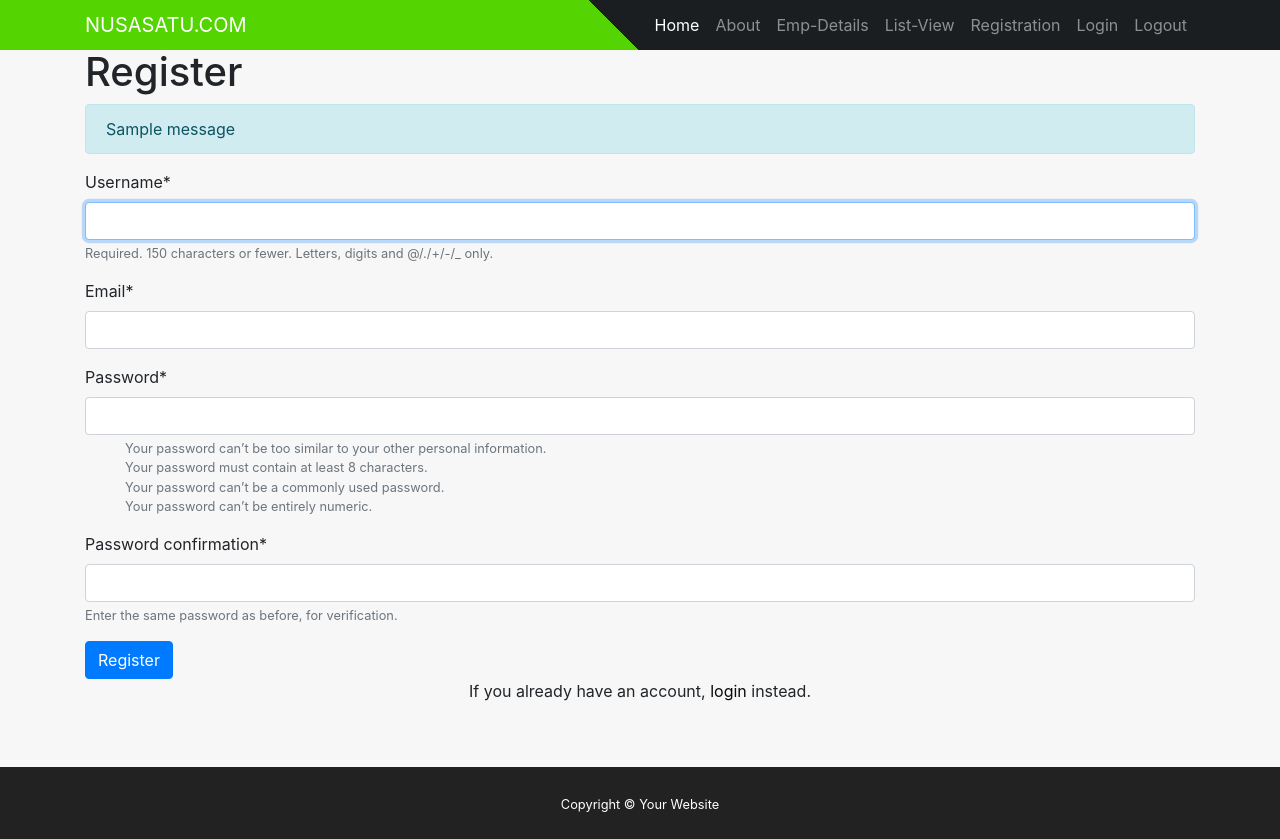
After one commit to knitesh5/django_project, a Django app: page /register in a window 1280 px wide. The commit adds this page. Run offline with Django 3.2, Linux system fonts and the light colour scheme; tables that the repository leaves empty hold one stand-in row (values such as "Sample post"); one stand-in notice (Sample message) is shown; some libraries are stand-ins or nearby versions.

Commit message:
added login registration

```diff
--- a/demo.txt
+++ b/demo.txt
@@ -1 +1,6 @@
 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
+
+sqlite3 db.sqlite3 //to connect the db
+.tables
+DROP TABLE mysite_person;
+DELETE * FROM table_name
--- a/mysite/forms.py
+++ b/mysite/forms.py
@@ -1,6 +1,8 @@
 
 from django import forms
 from django.forms import HiddenInput
+from django.contrib.auth.forms import UserCreationForm
+from django.contrib.auth.models import User
 
 # creating a form
 class InputForm(forms.Form):
@@ -17,4 +19,22 @@ from .models import Person
 class PersonForm(forms.ModelForm):
     class Meta:
         model = Person
-        fields = ('emp_id','name', 'email', 'job_title', 'bio')
+        fields = ('emp_id','name', 'email', 'job_title', 'bio','file')
+
+
+
+# Create your forms here.
+
+class NewUserForm(UserCreationForm):
+	email = forms.EmailField(required=True)
+
+	class Meta:
+		model = User
+		fields = ("username", "email", "password1", "password2")
+
+	def save(self, commit=True):
+		user = super(NewUserForm, self).save(commit=False)
+		user.email = self.cleaned_data['email']
+		if commit:
+			user.save()
+		return user
--- /dev/null
+++ b/mysite/functions/functions.py
@@ -0,0 +1,4 @@
+def handle_uploaded_file(f):
+    with open('mysite/static/upload/'+f.name, 'wb+') as destination:
+        for chunk in f.chunks():
+            destination.write(chunk)
--- a/mysite/models.py
+++ b/mysite/models.py
@@ -6,3 +6,4 @@ class Person(models.Model):
     email = models.EmailField(blank=True)
     job_title = models.CharField(max_length=30, blank=True)
     bio = models.TextField(blank=True)
+    file = models.FileField(blank=True) # for creating file input
--- a/mysite/templates/edit.html
+++ b/mysite/templates/edit.html
@@ -17,7 +17,7 @@
             {% csrf_token %}
             <div class="form-group">
               <label for="formGroupExampleInput">Emp id</label>
-              <input value="{{ mymember.emp_id }}" type="text" class="form-control">
+              <input value="{{ mymember.emp_id }}" type="text" class="form-control" name='Emp_id'>
             </div>
             <div class="form-group">
               <label for="formGroupExampleInput2">Name</label>
@@ -35,6 +35,10 @@
                 <label for="formGroupExampleInput2">Bio</label>
                 <input value="{{ mymember.bio }}" type="text" class="form-control" name='Bio'>
             </div>
+            <div class="form-group">
+              <label for="formGroupExampleInput2">File Name:</label>
+              <input value="{{ mymember.file }}" type="file" class="form-control" name='File'>
+          </div>
             <button type="submit" class="btn btn-success">Save person</button>
           </form>
         {% endblock %}
--- a/mysite/templates/header.html
+++ b/mysite/templates/header.html
@@ -223,15 +223,15 @@ li {
             </li>
 
             <li class="nav-item">
-              <a class="nav-link" href="#">Vegetables</a>
+              <a class="nav-link" href="/register">Registration</a>
             </li>
 
             <li class="nav-item">
-              <a class="nav-link" href="#">Blog</a>
+              <a class="nav-link" href="/login">Login</a>
             </li>
 
             <li class="nav-item">
-              <a class="nav-link" href="#">Contact</a>
+              <a class="nav-link" href="/logout">Logout </a>
             </li>
           </ul>
         </div>
--- a/mysite/templates/home.html
+++ b/mysite/templates/home.html
@@ -8,8 +8,11 @@
      padding: 100px 0 0 0;
      }
 </style>
+
 <div id="test">
-
+{% for message in messages %}
+<div class="alert alert-info msg fade show" role="alert">{{ message }}</div>
+{% endfor %}
 </div>
 {% include "footer.html" %}
 </html>
--- a/mysite/templates/list_view.html
+++ b/mysite/templates/list_view.html
@@ -21,6 +21,7 @@
                 <th scope="col">Email</th>
                 <th scope="col">Job Title</th>
                 <th scope="col">Bio</th>
+                <th scope="col">File Name</th>
                 <th scope="col">Action</th>
               </tr>
             </thead>
@@ -32,6 +33,7 @@
                 <td>{{data.email}}</td>
                 <td>{{data.job_title}}</td>
                 <td>{{data.bio}}</td>
+                <td>{{data.file}}</td>
                 <td><a class='fa fa-trash' style='color: red' href="delete/{{ data.emp_id }}"></a></td>
                 <td><a class='fa fa-edit' style='color: green' href="edit/{{ data.emp_id }}"></a></td>
               </tr>
--- /dev/null
+++ b/mysite/templates/register.html
@@ -0,0 +1,21 @@
+{% include "header.html" %}
+{% block content %}
+
+{% load crispy_forms_tags %}
+
+<!--Register-->
+<div class="container py-5">
+    <h1>Register</h1>
+    {% for message in messages %}
+    <div class="alert alert-info msg fade show" role="alert">{{ message }}</div>
+    {% endfor %}
+	<form method="POST">
+		{% csrf_token %}
+		{{ register_form|crispy }}
+		<button class="btn btn-primary" type="submit">Register</button>
+	</form>
+	<p class="text-center">If you already have an account, <a href="/login">login</a> instead.</p>
+</div>
+
+{% endblock %}
+{% include "footer.html" %}
--- a/mysite/urls.py
+++ b/mysite/urls.py
@@ -21,11 +21,13 @@ urlpatterns = [
     path('admin/', admin.site.urls),
     path('test/', views.test),
     path('mock/', views.mock),
-    path('emp_details/', views.create_view,name='homepage'),
-    path('list_view/', views.list_view,name='homepage'),
+    path('emp_details/', views.create_view,name='emp_details'),
+    path('list_view/', views.list_view,name='list_view'),
     path('list_view/delete/<int:emp_id>', views.delete, name='delete'),
     path('list_view/edit/<int:emp_id>', views.edit, name='edit'),
     path('list_view/edit/updaterecord/<int:emp_id>', views.updaterecord, name='updaterecord'),
+    path("register", views.register_request, name="register"),
+    path("login", views.login_request, name="login"),
     path('about/', views.about),
     path('', views.home_view),
 ]
--- a/mysite/views.py
+++ b/mysite/views.py
@@ -11,6 +11,11 @@ from django.http import HttpResponseRedirect
 from django.shortcuts import redirect
 from django.template import loader
 from django.http import HttpResponse, HttpResponseRedirect
+from mysite.functions.functions import handle_uploaded_file
+from .forms import NewUserForm
+from django.contrib.auth import login,authenticate
+from django.contrib import messages
+from django.contrib.auth.forms import AuthenticationForm #add this
 
 
 def test(request):
@@ -40,14 +45,14 @@ def create_view(request):
     # field names as keys
     context ={}
     # add the dictionary during initialization
-    form = PersonForm(request.POST or None)
+    form = PersonForm(request.POST,request.FILES or None)
     if form.is_valid():
+        handle_uploaded_file(request.FILES['file'])
         form.save()
         context["dataset"] = Person.objects.all()
         return redirect("/list_view")
 
     context['form']= form
-    # return HttpResponseRedirect("list_view.html")
     return render(request, "person_form.html", context)
 
 
@@ -77,15 +82,51 @@ def edit(request, emp_id):
     return HttpResponse(template.render(context, request))
 
 def updaterecord(request, emp_id):
+    # emp_id = request.POST['Emp_id']
     name = request.POST['Name']
     email = request.POST['Email']
     job_title = request.POST['Job_title']
     bio = request.POST['Bio']
+    file = request.POST['File']
     member = Person.objects.get(emp_id=emp_id)
     member.emp_id = emp_id
     member.name = name
     member.email = email
     member.job_title = job_title
     member.bio = bio
+    member.file = file
     member.save()
     return redirect("/list_view")
+
+
+
+def register_request(request):
+    if request.method == "POST":
+        form = NewUserForm(request.POST)
+        if form.is_valid():
+            user = form.save()
+            login(request, user)
+            messages.success(request, "Registration successful.Please Login" )
+            return redirect("/login")
+        messages.error(request, "Unsuccessful registration. Invalid information.")
+    form = NewUserForm()
+    return render (request=request, template_name="register.html", context={"register_form":form})
+
+
+def login_request(request):
+    if request.method == "POST":
+        form = AuthenticationForm(request, data=request.POST)
+        if form.is_valid():
+            username = form.cleaned_data.get('username')
+            password = form.cleaned_data.get('password')
+            user = authenticate(username=username, password=password)
+            if user is not None:
+                login(request, user)
+                messages.info(request, f"You are now logged in as {username}.")
+                return redirect("/")
+            else:
+                messages.error(request,"Invalid username or password.")
+        else:
+            messages.error(request,"Invalid username or password.")
+    form = AuthenticationForm()
+    return render(request=request, template_name="login.html", context={"login_form":form})
```
Also changed, not shown: mysite/templates/login.html (added, +21 -0 lines), db.sqlite3, mysite/static/upload/Screenshot from 2021-11-17 10-15-14.png (added), mysite/static/upload/Screenshot from 2021-11-17 10-28-20.png (added), mysite/static/upload/Screenshot from 2021-11-17 10-28-27.png (added), mysite/static/upload/Screenshot from 2021-11-17 10-50-00.png (added).
